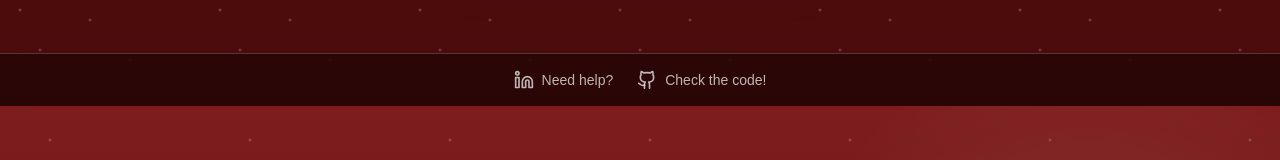
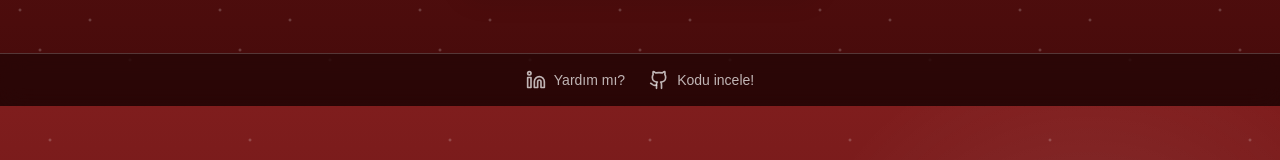
Before and after one commit to ugurkiymetli/secret-santa, a Next.js app: page / in a window 1280 px wide. Shown: the part 694-854 px from the top of the page. Built offline with nearby package versions, Linux system fonts and the light colour scheme.

Commit message:
fix footer messages

```diff
--- a/components/Footer.tsx
+++ b/components/Footer.tsx
@@ -11,7 +11,7 @@ export default function Footer() {
           className="flex items-center gap-2 text-white/70 hover:text-white transition-colors duration-200"
         >
           <Linkedin className="w-5 h-5" />
-          <span className="text-sm font-medium hidden sm:inline">Need help?</span>
+          <span className="text-sm font-medium hidden sm:inline">Yardım mı?</span>
         </a>
         <a
           href="https://github.com/ugurkiymetli/secret-santa"
@@ -20,7 +20,7 @@ export default function Footer() {
           className="flex items-center gap-2 text-white/70 hover:text-white transition-colors duration-200"
         >
           <Github className="w-5 h-5" />
-          <span className="text-sm font-medium hidden sm:inline">Check the code!</span>
+          <span className="text-sm font-medium hidden sm:inline">Kodu incele!</span>
         </a>
       </div>
     </footer>
```
